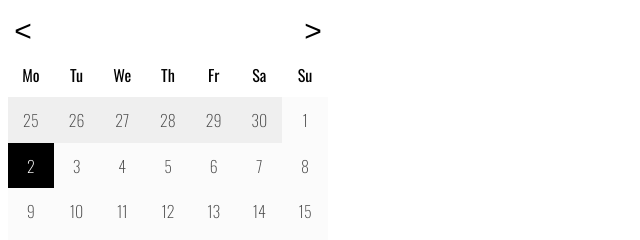
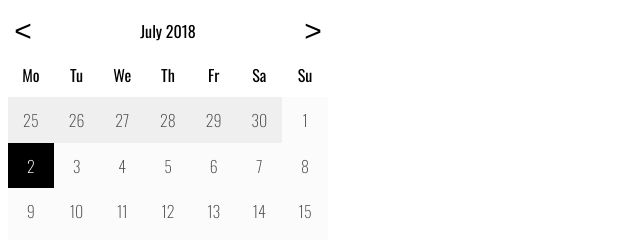
Before and after one commit to slawomirjopek/calendar, a website: page example/index.html in a window 1280 px wide. Shown: the top 240 px of the page, 0-640 px from the left. Drawn offline with nearby package versions, Linux system fonts and the light colour scheme; files that its build step writes are made by us from their sources.

Commit message:
added months

```diff
--- a/src/scripts/calendar.js
+++ b/src/scripts/calendar.js
@@ -34,6 +34,20 @@ class Calendar {
         },
       },
       days: ['Mo', 'Tu', 'We', 'Th', 'Fr', 'Sa', 'Su'],
+      months: [
+        'January',
+        'February',
+        'March',
+        'April',
+        'May',
+        'June',
+        'July',
+        'August',
+        'September',
+        'October',
+        'November',
+        'December',
+      ],
     };
 
     this.date = {
@@ -68,6 +82,8 @@ class Calendar {
     addClasses(this.dom.container, this.options.clasess.calendar);
 
     this.dom.header = document.createElement('div');
+    const month = this.options.months[this.date.month];
+    this.dom.header.innerHTML = `<span>${month} ${this.date.year}</span>`;
     addClasses(this.dom.header, this.options.clasess.header);
 
     this.dom.grid = document.createElement('div');
--- a/src/styles/calendar.scss
+++ b/src/styles/calendar.scss
@@ -18,6 +18,7 @@ $size1-7: 1 / 7 * 100%;
     height: 45px;
     padding: 0 40px;
     align-items: center;
+    justify-content: center;
     position: relative;
   }
 
```
Also changed, not shown: example/index.html (+1 -1 lines).
